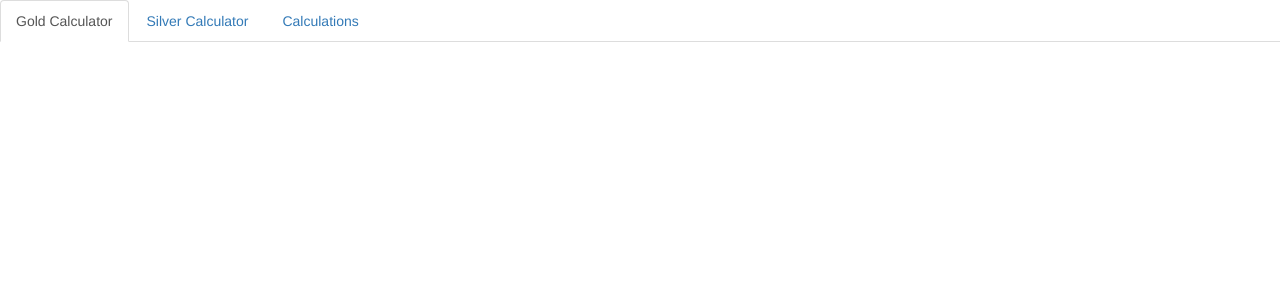
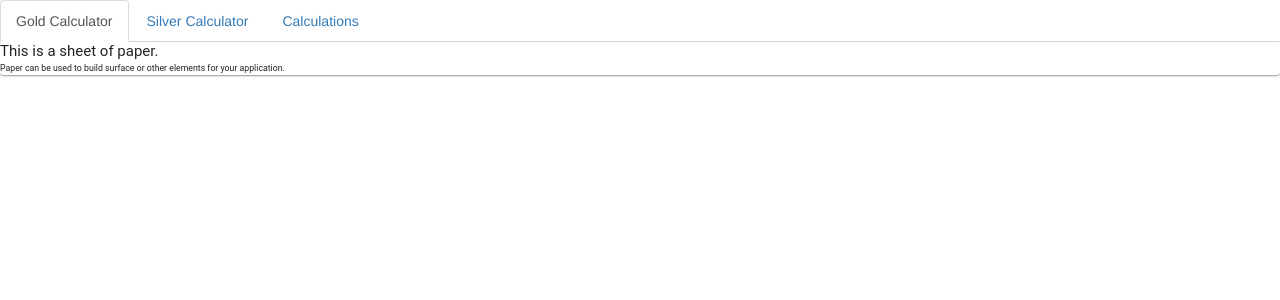
Before and after one commit to wj18sawy/gold-calculator, a React (Create React App) app: page /calculations in a window 1280 px wide. Shown: the top 300 px of the page. Built offline with nearby package versions, Linux system fonts and the light colour scheme.

Commit message:
weird issue with the navbar after the addition of the new page

```diff
--- a/src/App.js
+++ b/src/App.js
@@ -2,6 +2,7 @@ import React, { Component } from "react";
 import NavBar from "./components/navbar";
 import GoldForm from "./components/goldform";
 import SilverForm from "./components/silverform";
+import Calculations from "./components/calculations";
 import { BrowserRouter, Route } from "react-router-dom";
 
 import "./App.css";
@@ -22,6 +23,7 @@ class App extends Component {
           <NavBar />
           <Route exact path="/" component={GoldForm} />
           <Route path="/silverform" component={SilverForm} />
+          <Route path="/calculations" component={Calculations} />
         </div>
       </BrowserRouter>
     );
--- /dev/null
+++ b/src/components/calculations.js
@@ -0,0 +1,23 @@
+import React from "react";
+import PropTypes from "prop-types";
+import { withStyles } from "@material-ui/core/styles";
+import Paper from "@material-ui/core/Paper";
+import Typography from "@material-ui/core/Typography";
+
+const Calculations = () => {
+  return (
+    <div>
+      <Paper elevation={1}>
+        <Typography variant="h5" component="h3">
+          This is a sheet of paper.
+        </Typography>
+        <Typography component="p">
+          Paper can be used to build surface or other elements for your
+          application.
+        </Typography>
+      </Paper>
+    </div>
+  );
+};
+
+export default Calculations;
--- a/src/components/navbar.jsx
+++ b/src/components/navbar.jsx
@@ -3,7 +3,7 @@ import { Link, NavLink } from "react-router-dom";
 
 class NavBar extends Component {
   state = {
-    activeTab: 0
+    activeTab: ""
   };
 
   handleSelect = activeTab => {
@@ -11,6 +11,24 @@ class NavBar extends Component {
     this.setState({
       activeTab
     });
+  };
+
+  whatTab = () => {
+    console.log("whattab called");
+    if (window.location.href.search("silverform")) {
+      this.setState({
+        activeTab: "1"
+      });
+    } else if (window.location.href.search("calculations")) {
+      this.setState({
+        activeTab: "2"
+      });
+    } else {
+      this.setState({
+        activeTab: "0"
+      });
+    }
+    console.log("whattab called2");
   };
 
   render() {
@@ -36,7 +54,7 @@ class NavBar extends Component {
             class={this.state.activeTab == 2 ? "active" : ""}
             onClick={() => this.handleSelect("2")}
           >
-            <NavLink to="#">Calculations</NavLink>
+            <NavLink to="/calculations">Calculations</NavLink>
           </li>
         </ul>
       </div>
```
